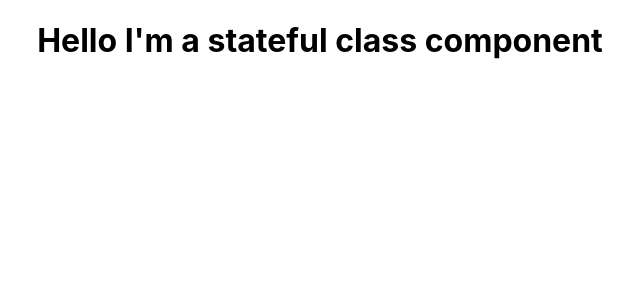
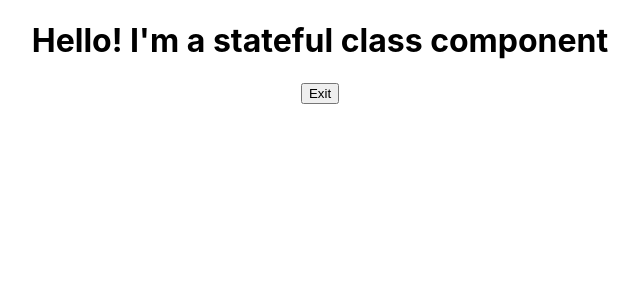
Before and after one commit to stevebiczyk/sb-react, a React (Create React App) app in the folder my-app/: page / in a window 1280 px wide. Shown: the top 300 px of the page, without its empty margins (320-960 px from the left). Built offline with nearby package versions, Linux system fonts and the light colour scheme.

Commit message:
Updating the state, part 1

```diff
--- a/my-app/package.json
+++ b/my-app/package.json
@@ -3,6 +3,7 @@
   "version": "0.1.0",
   "private": true,
   "dependencies": {
+    "16": "^0.0.2",
     "@testing-library/jest-dom": "^5.16.5",
     "@testing-library/react": "^13.4.0",
     "@testing-library/user-event": "^13.5.0",
--- a/my-app/src/components/StatefulGreeting.js
+++ b/my-app/src/components/StatefulGreeting.js
@@ -1,8 +1,29 @@
 import React from "react";
 
 class StatefulGreeting extends React.Component {
+
+    constructor(props) {
+        super(props);
+        this.state = {
+            introduction: "Hello!",
+            buttonText: "Exit",
+        };
+    }
+
+    handleClick() {
+        this.setState({
+            introduction: "Goodbye!",
+        });
+        console.log(this.state.introduction);
+    }
+
+
     render() {
-        return <h1>Hello {this.props.greeting}</h1>
+        return (
+            <div><h1>{this.state.introduction} {this.props.greeting}</h1>
+                <button onClick={() => this.handleClick()}>{this.state.buttonText}</button>
+            </div>
+        )
     }
 }
 
```
Also changed, not shown: 1 other file (tests, documents, lock files or other folders).
